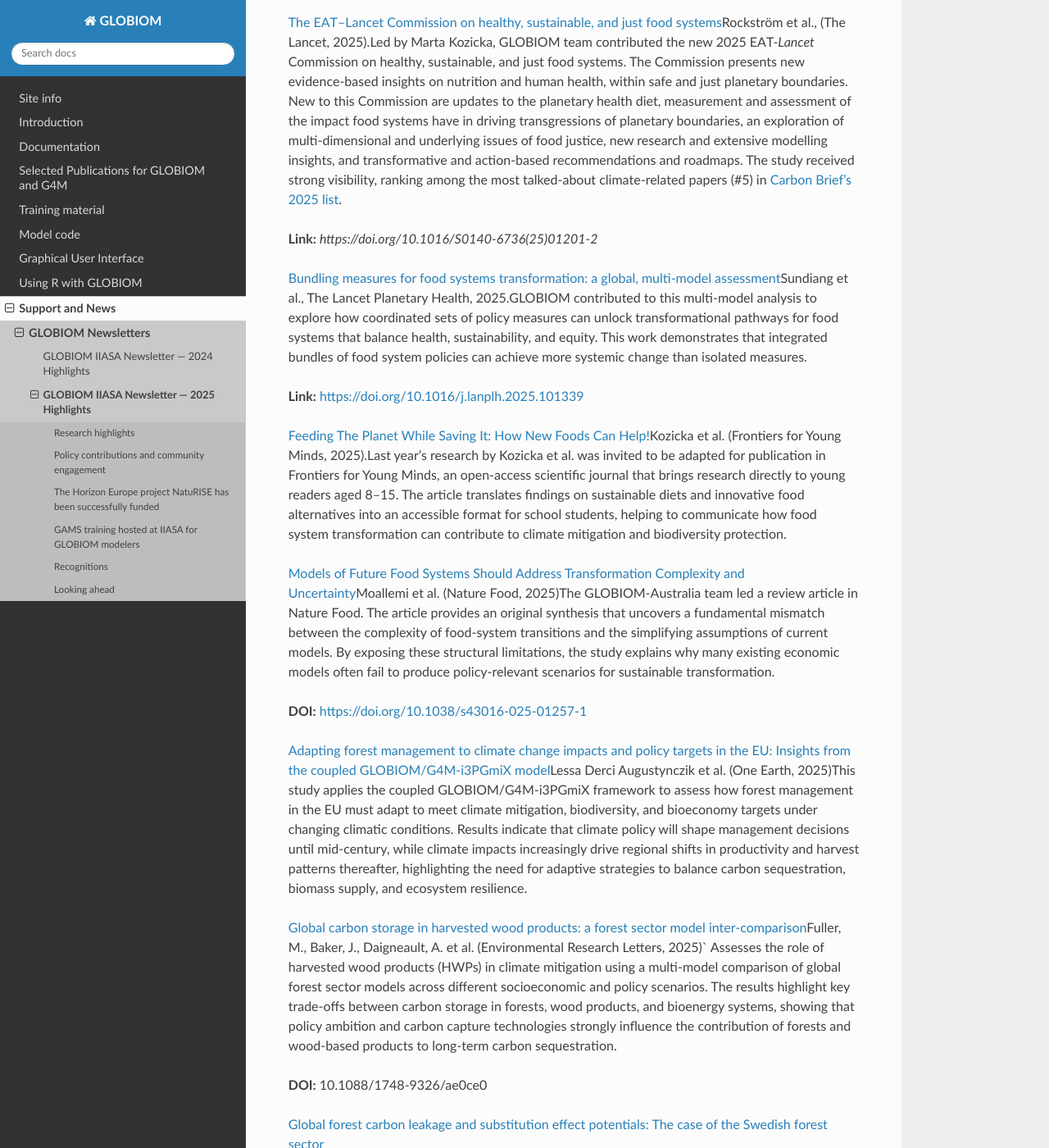
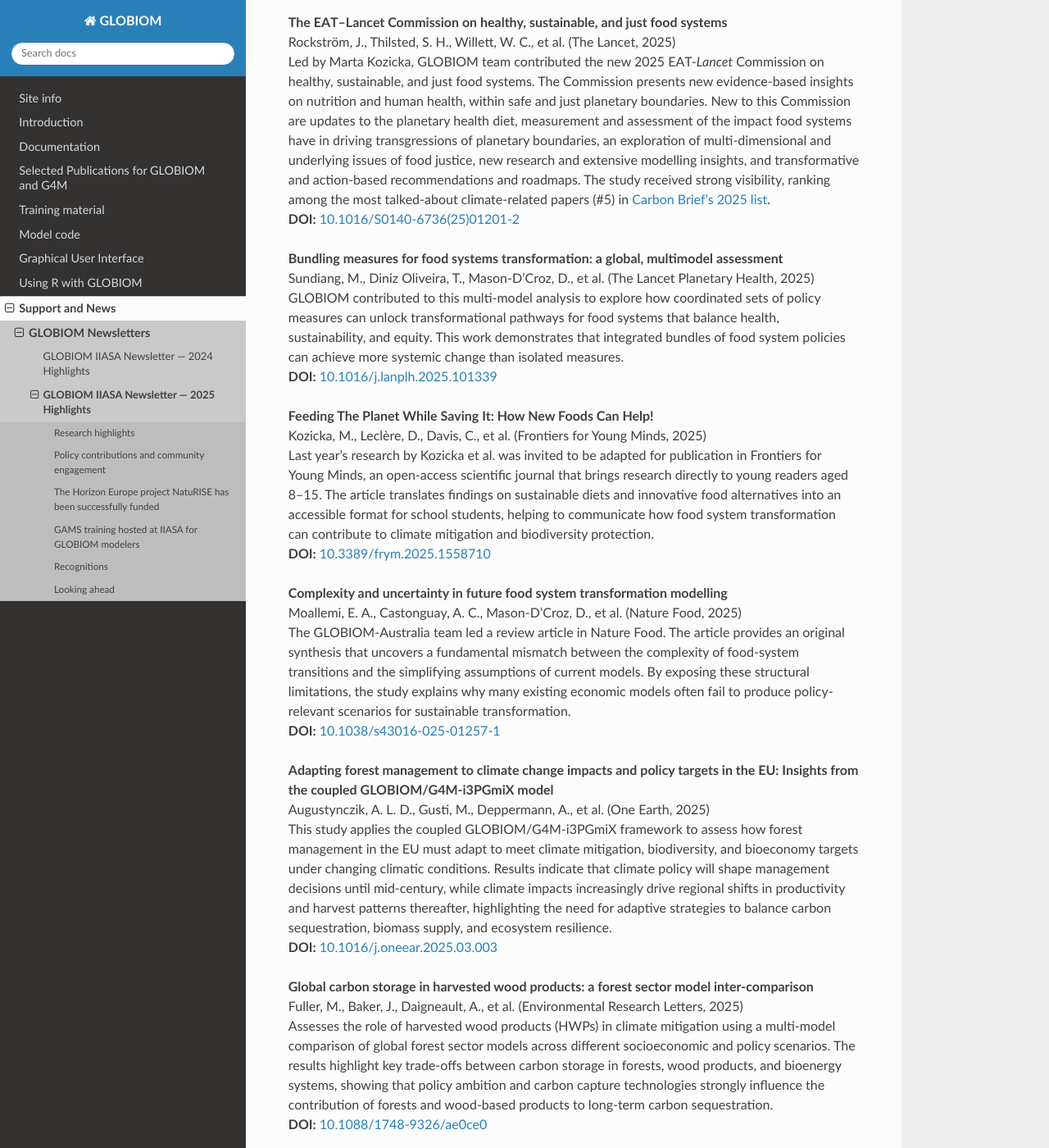
Before and after one commit to iiasa/GLOBIOM_doc, a Sphinx documentation site: the page built from source/newsletters/2025_highlights.rst, in a window 1280 px wide and 1400 px high, scrolled down 512 px. Shown: the whole window at 82% size. Built offline with Sphinx 7.4.7 and the Read the Docs theme 3.1.0, drawn with Linux system fonts in a browser that asks for light colours; pages that are not in the unit, such as notebooks, are missing from menus; some of the changed text lies outside the part shown.

Commit message:
Fix up the research highlights

```diff
--- a/source/newsletters/2025_highlights.rst
+++ b/source/newsletters/2025_highlights.rst
@@ -14,105 +14,47 @@ The GLOBIOM Community Coordination Team
 Research highlights
 -------------------
 
-`The EAT–Lancet Commission on healthy, sustainable, and just food systems
-<https://www.thelancet.com/journals/lancet/article/PIIS0140-6736(25)01201-2/fulltext>`__\
-Rockström et al., (The Lancet, 2025).\
-Led by Marta Kozicka, GLOBIOM team contributed the new 2025 EAT-*Lancet*
-Commission on healthy, sustainable, and just food systems. The
-Commission presents new evidence-based insights on nutrition and human
-health, within safe and just planetary boundaries. New to this
-Commission are updates to the planetary health diet, measurement and
-assessment of the impact food systems have in driving transgressions of
-planetary boundaries, an exploration of multi-dimensional and underlying
-issues of food justice, new research and extensive modelling insights,
-and transformative and action-based recommendations and roadmaps. The
-study received strong visibility, ranking among the most talked-about
-climate-related papers (#5) in `Carbon Brief’s 2025
-list <https://iiasa.ac.at/news/feb-2026/iiasa-researchers-among-authors-of-climate-papers-most-featured-in-media-in-2025>`__.
+| **The EAT–Lancet Commission on healthy, sustainable, and just food systems**
+| Rockström, J., Thilsted, S. H., Willett, W. C., et al. (The Lancet, 2025)
+| Led by Marta Kozicka, GLOBIOM team contributed the new 2025 EAT-*Lancet* Commission on healthy, sustainable, and just food systems. The Commission presents new evidence-based insights on nutrition and human health, within safe and just planetary boundaries. New to this Commission are updates to the planetary health diet, measurement and assessment of the impact food systems have in driving transgressions of planetary boundaries, an exploration of multi-dimensional and underlying issues of food justice, new research and extensive modelling insights, and transformative and action-based recommendations and roadmaps. The study received strong visibility, ranking among the most talked-about climate-related papers (#5) in `Carbon Brief’s 2025 list <https://iiasa.ac.at/news/feb-2026/iiasa-researchers-among-authors-of-climate-papers-most-featured-in-media-in-2025>`__.
+| **DOI:** `10.1016/S0140-6736(25)01201-2 <https://doi.org/10.1016/S0140-6736(25)01201-2>`_
 
-**Link:** `https://doi.org/10.1016/S0140-6736(25)01201-2`
+| **Bundling measures for food systems transformation: a global, multimodel assessment**
+| Sundiang, M., Diniz Oliveira, T., Mason-D’Croz, D., et al. (The Lancet Planetary Health, 2025)
+| GLOBIOM contributed to this multi-model analysis to explore how coordinated sets of policy measures can unlock transformational pathways for food systems that balance health, sustainability, and equity. This work demonstrates that integrated bundles of food system policies can achieve more systemic change than isolated measures.
+| **DOI:** `10.1016/j.lanplh.2025.101339 <https://doi.org/10.1016/j.lanplh.2025.101339>`_
 
-`Bundling measures for food systems transformation: a global, multi-model assessment <https://www.thelancet.com/journals/lanplh/article/PIIS2542-5196(25)00217-7/fulltext>`__\
-Sundiang et al., The Lancet Planetary Health, 2025.\
-GLOBIOM contributed to this multi-model analysis to explore how
-coordinated sets of policy measures can unlock transformational pathways
-for food systems that balance health, sustainability, and equity. This
-work demonstrates that integrated bundles of food system policies can
-achieve more systemic change than isolated measures.
+| **Feeding The Planet While Saving It: How New Foods Can Help!**
+| Kozicka, M., Leclère, D., Davis, C., et al. (Frontiers for Young Minds, 2025)
+| Last year’s research by Kozicka et al. was invited to be adapted for publication in Frontiers for Young Minds, an open-access scientific journal that brings research directly to young readers aged 8–15. The article translates findings on sustainable diets and innovative food alternatives into an accessible format for school students, helping to communicate how food system transformation can contribute to climate mitigation and biodiversity protection.
+| **DOI:** `10.3389/frym.2025.1558710 <https://doi.org/10.3389/frym.2025.1558710>`_
 
-**Link:** https://doi.org/10.1016/j.lanplh.2025.101339
+| **Complexity and uncertainty in future food system transformation modelling**
+| Moallemi, E. A., Castonguay, A. C., Mason-D’Croz, D., et al. (Nature Food, 2025)
+| The GLOBIOM-Australia team led a review article in Nature Food. The article provides an original synthesis that uncovers a fundamental mismatch between the complexity of food-system transitions and the simplifying assumptions of current models. By exposing these structural limitations, the study explains why many existing economic models often fail to produce policy-relevant scenarios for sustainable transformation.
+| **DOI:** `10.1038/s43016-025-01257-1 <https://doi.org/10.1038/s43016-025-01257-1>`_
 
-`Feeding The Planet While Saving It: How New Foods Can Help! <https://www.frontiersin.org/journals/frontiers-for-young-minds/articles/10.3389/frym.2025.1558710/pdf>`__\
-Kozicka et al. (Frontiers for Young Minds, 2025).\
-Last year’s research by Kozicka et al. was invited to be adapted for
-publication in Frontiers for Young Minds, an open-access scientific
-journal that brings research directly to young readers aged 8–15. The
-article translates findings on sustainable diets and innovative food
-alternatives into an accessible format for school students, helping to
-communicate how food system transformation can contribute to climate
-mitigation and biodiversity protection.
+| **Adapting forest management to climate change impacts and policy targets in the EU: Insights from the coupled GLOBIOM/G4M-i3PGmiX model**
+| Augustynczik, A. L. D., Gusti, M., Deppermann, A., et al. (One Earth, 2025)
+| This study applies the coupled GLOBIOM/G4M-i3PGmiX framework to assess how forest management in the EU must adapt to meet climate mitigation, biodiversity, and bioeconomy targets under changing climatic conditions. Results indicate that climate policy will shape management decisions until mid-century, while climate impacts increasingly drive regional shifts in productivity and harvest patterns thereafter, highlighting the need for adaptive strategies to balance carbon sequestration, biomass supply, and ecosystem resilience.
+| **DOI:** `10.1016/j.oneear.2025.03.003 <https://doi.org/10.1016/j.oneear.2025.03.003>`_
 
-`Models of Future Food Systems Should Address Transformation Complexity and Uncertainty <https://www.nature.com/articles/s43016-025-01257-1>`__\
-Moallemi et al. (Nature Food, 2025)\
-The GLOBIOM-Australia team led a review article in Nature Food. The
-article provides an original synthesis that uncovers a fundamental
-mismatch between the complexity of food-system transitions and the
-simplifying assumptions of current models. By exposing these structural
-limitations, the study explains why many existing economic models often
-fail to produce policy-relevant scenarios for sustainable
-transformation.
 
-**DOI:** https://doi.org/10.1038/s43016-025-01257-1
+| **Global carbon storage in harvested wood products: a forest sector model inter-comparison**
+| Fuller, M., Baker, J., Daigneault, A., et al. (Environmental Research Letters, 2025)
+| Assesses the role of harvested wood products (HWPs) in climate mitigation using a multi-model comparison of global forest sector models across different socioeconomic and policy scenarios. The results highlight key trade-offs between carbon storage in forests, wood products, and bioenergy systems, showing that policy ambition and carbon capture technologies strongly influence the contribution of forests and wood-based products to long-term carbon sequestration.
+| **DOI:** `10.1088/1748-9326/ae0ce0 <https://doi.org/10.1088/1748-9326/ae0ce0>`_
 
-`Adapting forest management to climate change impacts and policy targets in the EU: Insights from the coupled GLOBIOM/G4M-i3PGmiX model <https://www.sciencedirect.com/science/article/pii/S2590332225001393>`__\
-Lessa Derci Augustynczik et al. (One Earth, 2025)\
-This study applies the coupled GLOBIOM/G4M-i3PGmiX framework to assess
-how forest management in the EU must adapt to meet climate mitigation,
-biodiversity, and bioeconomy targets under changing climatic conditions.
-Results indicate that climate policy will shape management decisions
-until mid-century, while climate impacts increasingly drive regional
-shifts in productivity and harvest patterns thereafter, highlighting the
-need for adaptive strategies to balance carbon sequestration, biomass
-supply, and ecosystem resilience.
+| **Global forest carbon leakage and substitution effect potentials: The case of the Swedish forest sector**
+| Schulte, M., Lauri, P., Di Fulvio, F., et al. (Journal of Environmental Management, 2025)
+| Examines the global climate impacts of changes in forest harvesting, accounting for market-mediated leakage and substitution effects using a global modelling framework. The results show that reduced harvesting can deliver net climate benefits despite leakage, while increased harvest levels may lead to higher global emissions, highlighting the importance of coordinated forest and climate policies.
+| **DOI:** `10.1016/j.jenvman.2025.127193 <https://doi.org/10.1016/j.jenvman.2025.127193>`_
 
-`Global carbon storage in harvested wood products: a forest sector model inter-comparison <https://iopscience.iop.org/article/10.1088/1748-9326/ae0ce0>`__\
-Fuller, M., Baker, J., Daigneault, A. et al. (Environmental Research Letters, 2025)`
-Assesses the role of
-harvested wood products (HWPs) in climate mitigation using a multi-model
-comparison of global forest sector models across different socioeconomic
-and policy scenarios. The results highlight key trade-offs between
-carbon storage in forests, wood products, and bioenergy systems, showing
-that policy ambition and carbon capture technologies strongly influence
-the contribution of forests and wood-based products to long-term carbon
-sequestration.
+| **Impact of the EU biodiversity strategy for 2030 on the EU wood-based bioeconomy**
+| Di Fulvio, F., Snäll, T., Lauri, P., et al. (Global Environmental Change, 2025)
+| Assesses how climate risks and adaptation responses influence economic and environmental outcomes across sectors using an integrated modelling framework. The study highlights how adaptation strategies can reduce damages but also introduce trade-offs across regions and sectors, emphasizing the importance of coordinated policies to manage climate risks under different socioeconomic pathways.
+| **DOI:** `10.1016/j.gloenvcha.2025.105023 <https://doi.org/10.1016/j.gloenvcha.2025.105023>`_
 
-**DOI:** 10.1088/1748-9326/ae0ce0
-
-`Global forest carbon leakage and substitution effect potentials: The
-case of the Swedish forest
-sector <https://www.sciencedirect.com/science/article/pii/S030147972503169X>`__
-
-Schulte, I., Lauri, P., Di Fulvio, F. et al. assess the global climate
-impacts of changes in forest harvesting, accounting for market-mediated
-leakage and substitution effects using a global modelling framework. The
-results show that reduced harvesting can deliver net climate benefits
-despite leakage, while increased harvest levels may lead to higher
-global emissions, highlighting the importance of coordinated forest and
-climate policies. Published in *Journal of Environmental Management*.
-
-**DOI**: doi.org/10.1016/j.jenvman.2025.127193
-
-`Impact of the EU biodiversity strategy for 2030 on the EU wood-based
-bioeconomy <https://www.sciencedirect.com/science/article/pii/S0959378025000238>`__
-
-Di Fulvio, F., Snäll, T., Lauri, P. assess how climate risks and
-adaptation responses influence economic and environmental outcomes
-across sectors using an integrated modelling framework. The study
-highlights how adaptation strategies can reduce damages but also
-introduce trade-offs across regions and sectors, emphasizing the
-importance of coordinated policies to manage climate risks under
-different socioeconomic pathways. Published in *Global Environmental
-Change*.
 
 Policy contributions and community engagement
 ---------------------------------------------
```
